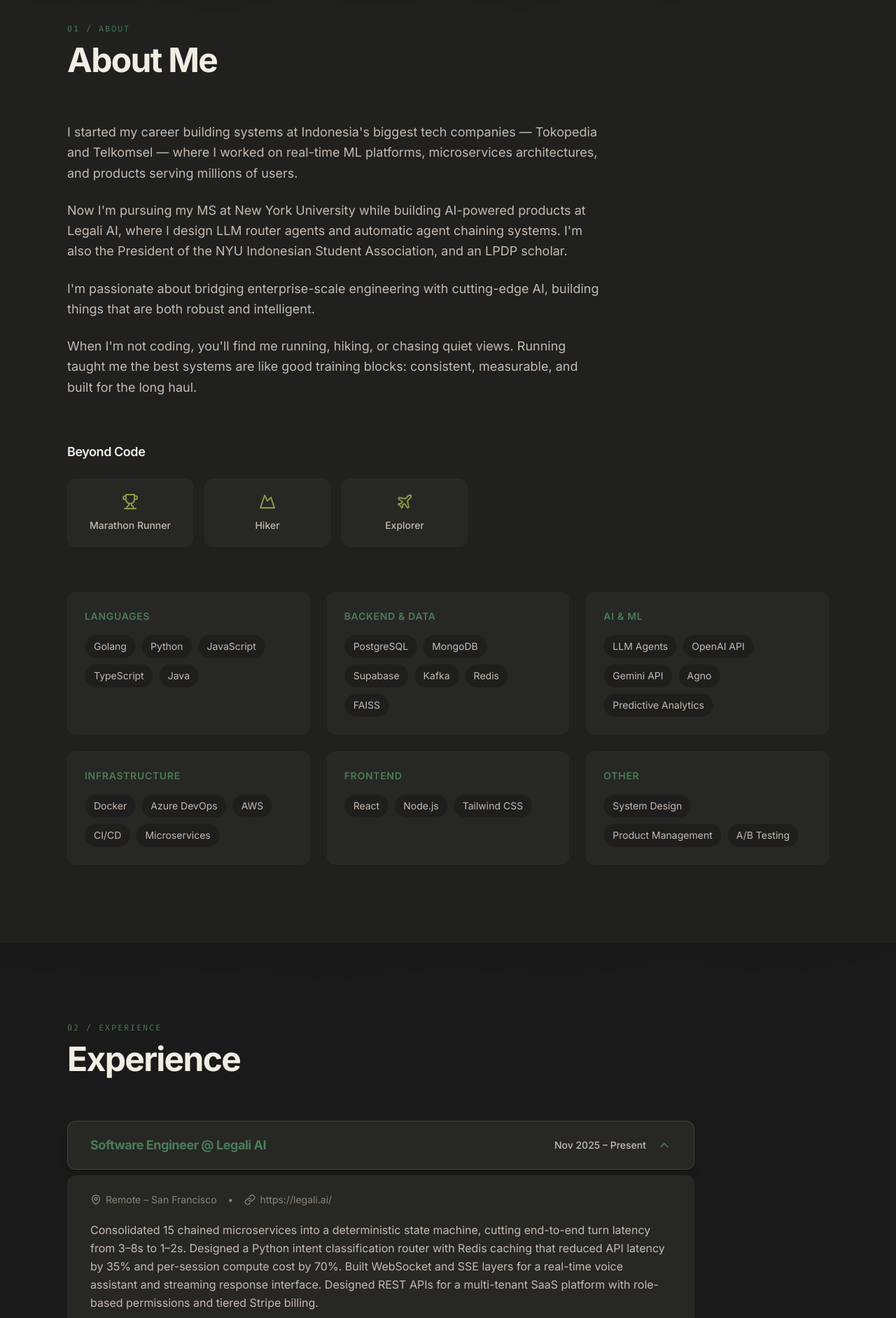
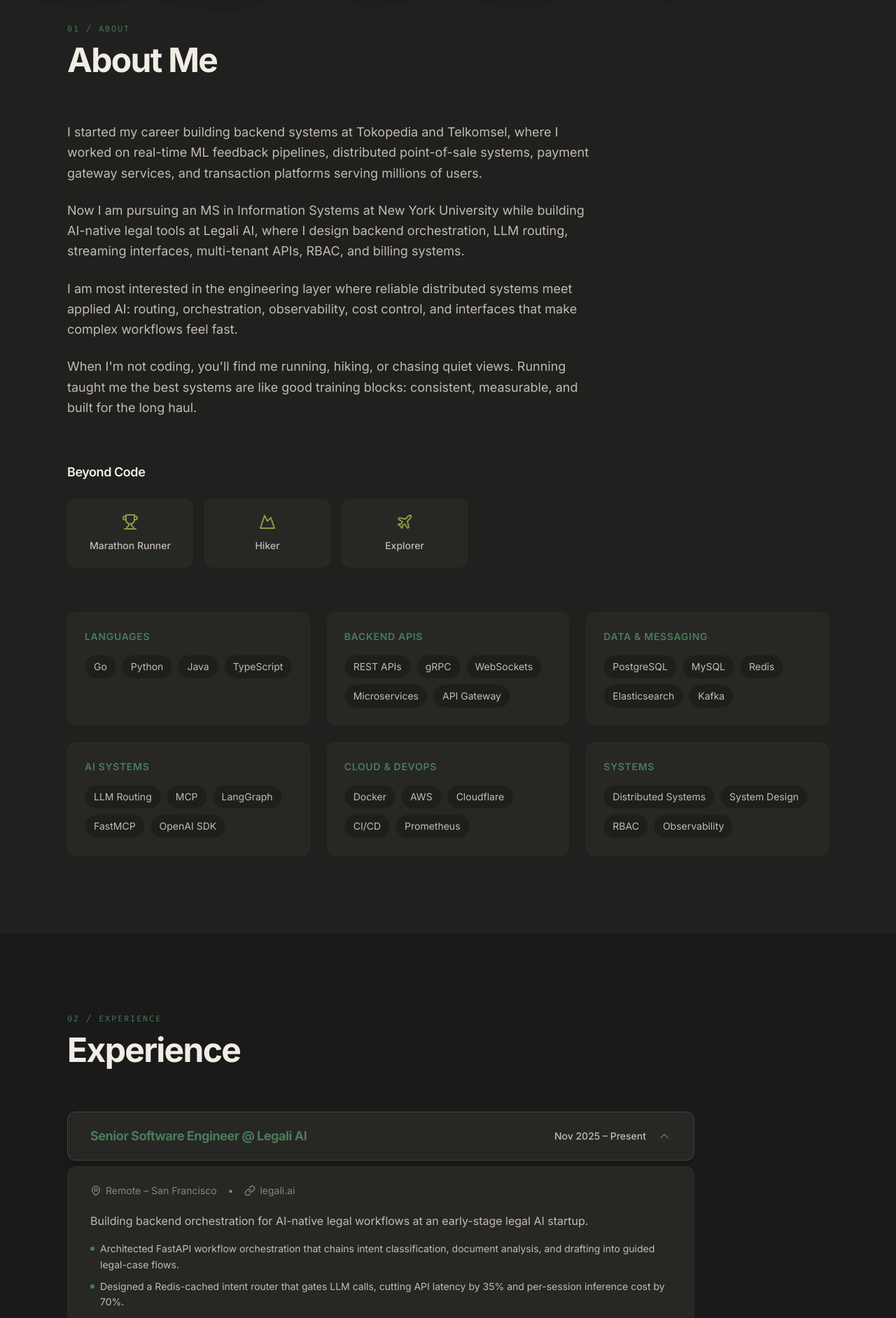
Before and after one commit to mfarhan0304/mfarhan0304.github.io, a React (Vite) app: page / in a window 1280 px wide. Shown: the part 880-2764 px from the top of the page at 70% size. Built offline with nearby package versions, Linux system fonts and the light colour scheme.

Commit message:
docs: enrich projects

```diff
--- a/eslint.config.js
+++ b/eslint.config.js
@@ -17,7 +17,8 @@
       ecmaVersion: 2020,
       globals: globals.browser,
       parserOptions: {
-        project: './tsconfig.json',
+        project: ['./tsconfig.app.json', './tsconfig.node.json'],
+        tsconfigRootDir: import.meta.dirname,
       },
     },
     plugins: {
--- a/src/components/CatalogGrid.tsx
+++ b/src/components/CatalogGrid.tsx
@@ -32,10 +32,10 @@
     [items, activeFilter]
   );
 
-  const kindLabel = (kind: CatalogKind) =>
+  const kindLabel = (kind: CatalogKind): string =>
     kind === 'Run' ? 'Run log' : 'Project';
 
-  const kindColor = (kind: CatalogKind) =>
+  const kindColor = (kind: CatalogKind): string =>
     kind === 'Run' ? 'bg-teal/10 text-teal border-teal/40' : 'bg-slate-mid/80 text-gray-300 border-slate-light/40';
 
   return (
--- a/src/components/ExperienceAccordion.tsx
+++ b/src/components/ExperienceAccordion.tsx
@@ -4,6 +4,7 @@
   role: string;
   period: string;
   description: string;
+  highlights?: string[];
   tech: string[];
   location: string;
   website: string;
@@ -15,6 +16,7 @@
   role,
   period,
   description,
+  highlights = [],
   tech,
   location,
   website,
@@ -67,9 +69,19 @@
               </>
             )}
           </div>
-          <p className="text-gray-300 mb-5 leading-relaxed">
+          <p className="text-gray-300 mb-4 leading-relaxed">
             {description}
           </p>
+          {highlights.length > 0 && (
+            <ul className="space-y-2 mb-5">
+              {highlights.map((highlight) => (
+                <li key={highlight} className="flex gap-2 text-sm text-gray-300 leading-relaxed">
+                  <span className="mt-2 h-1.5 w-1.5 shrink-0 rounded-full bg-teal" />
+                  <span>{highlight}</span>
+                </li>
+              ))}
+            </ul>
+          )}
           <div className="flex flex-wrap gap-2">
             {tech.map((item, index) => (
               <span key={index} className="px-3 py-1.5 bg-teal/10 text-teal rounded-full text-xs font-medium border border-teal/20">
--- a/src/components/RunningTrail.tsx
+++ b/src/components/RunningTrail.tsx
@@ -29,10 +29,10 @@
     drawnPath.style.strokeDashoffset = `${totalLength}`;
 
     let ticking = false;
-    const onScroll = () => {
+    const onScroll = (): void => {
       if (ticking) return;
       ticking = true;
-      requestAnimationFrame(() => {
+      requestAnimationFrame((): void => {
         const docHeight = document.documentElement.scrollHeight - window.innerHeight;
         const progress = docHeight > 0 ? Math.max(0, Math.min(1, window.scrollY / docHeight)) : 0;
 
@@ -50,7 +50,7 @@
 
     window.addEventListener('scroll', onScroll, { passive: true });
     onScroll(); // initial position
-    return () => window.removeEventListener('scroll', onScroll);
+    return (): void => window.removeEventListener('scroll', onScroll);
   }, []);
 
   return (
--- a/src/pages/Home.tsx
+++ b/src/pages/Home.tsx
@@ -1,4 +1,5 @@
 import { Github, Linkedin, Mail, MapPin, GraduationCap, Mountain, Trophy, Plane } from 'lucide-react';
+import type { RefObject } from 'react';
 import { useState, useEffect, useRef } from 'react';
 import ExperienceAccordion from '../components/ExperienceAccordion';
 import TopographicBackground from '../components/TopographicBackground';
@@ -7,42 +8,40 @@
 
 const projects = [
   {
-    title: 'Hero.je',
+    title: 'Little Lore',
     description:
-      'Non-custodial multi-chain trading app with chain-abstracted routing, gasless USDC execution via Privy and OneBalance, and delegated wallet signing for copy trading.',
+      'AI bedtime-story app with async LLM/TTS pipelines, content-safety checks, encrypted child PII, idempotent APIs, BullMQ job orchestration, Redis workers, and 200+ tests.',
+    image: '/projects/little-lore/1.png',
+    tech: ['Node.js', 'TypeScript', 'Fastify', 'Postgres', 'BullMQ', 'Redis'],
+    links: {},
+    categories: ['AI/ML', 'Backend'],
+  },
+  {
+    title: 'Hero – Web3 Social Trading Platform',
+    description:
+      'Real-time trading platform with Go microservices for order matching, delegated wallet signing, and order book updates over WebSockets; deployed on AWS and grew to a 10K+ testing waitlist.',
     image: '/projects/hero-je/1.png',
-    tech: ['Go', 'React Native', 'AWS', 'Privy', 'Web3', 'GitHub Actions'],
+    tech: ['Go', 'React Native', 'AWS', 'WebSockets', 'Wallet Signing', 'Web3'],
     links: {
       live: 'https://hero.je/',
     },
-    categories: ['Web Development', 'Web3'],
+    categories: ['Backend', 'Web3'],
   },
   {
     title: 'MarketMind MCP',
     description:
-      'Open-source MCP server for capital markets research that streams real-time market data, RSI indicators, and AI analyst commentary into any compatible client.',
+      'Python MCP server for capital markets analysis, orchestrating market data, news, and synthesis workflows with LangGraph, FastMCP, and real-time streaming into compatible clients.',
     image: '/projects/marketmind-mcp/1.png',
-    tech: ['Python', 'FastMCP', 'LangGraph', 'Pydantic AI', 'OpenAI SDK'],
+    tech: ['Python', 'FastMCP', 'LangGraph', 'OpenAI SDK', 'Streaming'],
     links: {
       github: 'https://github.com/mfarhan0304/MCP-MarketMind',
     },
     categories: ['AI/ML', 'LLM Integration'],
   },
   {
-    title: 'Nexus - BMC Stress Tester',
-    description:
-      'Full-stack LLM-powered capital readiness scorer. Backend ingests Business Model Canvas documents, runs structured OpenAI analysis to score funding readiness, and generates investor-style feedback; frontend delivers upload flow, results dashboard, and a stateful coaching chatbot.',
-    image: '/projects/nexus/3.png',
-    tech: ['React', 'TypeScript', 'Node.js', 'OpenAI API'],
-    links: {
-      live: 'https://nexus-coral-beta.vercel.app/',
-    },
-    categories: ['Web Development', 'LLM Integration'],
-  },
-  {
     title: 'Pulse of Personas',
     description:
-      'AI-powered marketing platform that transforms campaigns with real-time sentiment analysis and adaptive personalization.',
+      'Finalist project for the Bliss Group Innovation Challenge 2025: an AI-driven marketing platform with real-time sentiment analysis and adaptive ad targeting.',
     image: '/projects/pulse/1.png',
     tech: ['React', 'TypeScript', 'Node.js', 'MongoDB', 'OpenAI API'],
     links: {
@@ -52,16 +51,24 @@
     categories: ['Web Development', 'LLM Integration'],
   },
   {
-    title: 'NYU Indonesian Night',
+    title: 'Nexus - BMC Stress Tester',
     description:
-      'Interactive cultural showcase site for NYU Indonesian Night, featuring Javanese astrology, language mini-games, and storytelling to bring Indonesian heritage to life.',
-    image: '/projects/indonesian/1.png',
-    tech: ['React', 'TypeScript', 'Tailwind CSS'],
+      'LLM-powered capital readiness scorer that ingests Business Model Canvas documents, runs structured OpenAI analysis, and returns investor-style feedback through an upload flow, dashboard, and coaching chatbot.',
+    image: '/projects/nexus/3.png',
+    tech: ['React', 'TypeScript', 'Node.js', 'OpenAI API'],
     links: {
-      live: 'https://nyu-indonesian-night.vercel.app/',
-      github: 'https://github.com/mfarhan0304/nyu-indonesian-night',
+      live: 'https://nexus-coral-beta.vercel.app/',
     },
-    categories: ['Web Development'],
+    categories: ['Web Development', 'LLM Integration'],
+  },
+  {
+    title: 'Langone Health MRI Simulation',
+    description:
+      'Docker-integrated CI/CD pipeline on AWS Fargate that runs MRI simulation workloads as on-demand serverless functions and removes manual execution steps.',
+    image: '',
+    tech: ['Docker', 'AWS Fargate', 'CI/CD', 'Serverless'],
+    links: {},
+    categories: ['Infrastructure'],
   },
   {
     title: 'Twitter Content & Engagement Agent',
@@ -77,15 +84,15 @@
 ];
 
 const skillCategories = [
-  { label: 'Languages', skills: ['Golang', 'Python', 'JavaScript', 'TypeScript', 'Java'] },
-  { label: 'Backend & Data', skills: ['PostgreSQL', 'MongoDB', 'Supabase', 'Kafka', 'Redis', 'FAISS'] },
-  { label: 'AI & ML', skills: ['LLM Agents', 'OpenAI API', 'Gemini API', 'Agno', 'Predictive Analytics'] },
-  { label: 'Infrastructure', skills: ['Docker', 'Azure DevOps', 'AWS', 'CI/CD', 'Microservices'] },
-  { label: 'Frontend', skills: ['React', 'Node.js', 'Tailwind CSS'] },
-  { label: 'Other', skills: ['System Design', 'Product Management', 'A/B Testing'] },
+  { label: 'Languages', skills: ['Go', 'Python', 'Java', 'TypeScript'] },
+  { label: 'Backend APIs', skills: ['REST APIs', 'gRPC', 'WebSockets', 'Microservices', 'API Gateway'] },
+  { label: 'Data & Messaging', skills: ['PostgreSQL', 'MySQL', 'Redis', 'Elasticsearch', 'Kafka'] },
+  { label: 'AI Systems', skills: ['LLM Routing', 'MCP', 'LangGraph', 'FastMCP', 'OpenAI SDK'] },
+  { label: 'Cloud & DevOps', skills: ['Docker', 'AWS', 'Cloudflare', 'CI/CD', 'Prometheus'] },
+  { label: 'Systems', skills: ['Distributed Systems', 'System Design', 'RBAC', 'Observability'] },
 ];
 
-const useScrollReveal = () => {
+const useScrollReveal = (): RefObject<HTMLDivElement> => {
   const ref = useRef<HTMLDivElement>(null);
 
   useEffect(() => {
@@ -93,8 +100,8 @@
     if (!el) return;
 
     const observer = new IntersectionObserver(
-      (entries) => {
-        entries.forEach((entry) => {
+      (entries): void => {
+        entries.forEach((entry): void => {
           if (entry.isIntersecting) {
             entry.target.classList.add('revealed');
             observer.unobserve(entry.target);
@@ -107,7 +114,7 @@
     const children = el.querySelectorAll('.scroll-reveal');
     children.forEach((child) => observer.observe(child));
 
-    return () => observer.disconnect();
+    return (): void => observer.disconnect();
   }, []);
 
   return ref;
@@ -143,7 +150,7 @@
         <div className="max-w-5xl mx-auto px-4 sm:px-6 lg:px-8 relative z-10 w-full">
           <div className="max-w-3xl">
             <p className={`section-label mb-6 ${heroVisible ? 'clip-reveal' : 'opacity-0'}`}>
-              Runner • Software Engineer
+              Backend Engineer • AI Systems • Runner
             </p>
             <h1
               className={`text-5xl sm:text-6xl md:text-7xl lg:text-8xl font-extrabold text-white mb-2 leading-[0.95] tracking-tight ${heroVisible ? 'clip-reveal' : 'opacity-0'}`}
@@ -161,7 +168,7 @@
               className={`text-lg md:text-xl text-gray-300 max-w-xl leading-relaxed mb-4 ${heroVisible ? 'animate-fade-in-up' : 'opacity-0'}`}
               style={{ animationDelay: '0.6s' }}
             >
-              I build scalable systems and AI-powered products, then I go outside and run until my thoughts get quiet.
+              Backend engineer with 5+ years building scalable APIs, AI-native workflows, and high-volume transaction systems.
             </p>
             <p
               className={`text-gray-500 text-sm italic mb-10 ${heroVisible ? 'animate-fade-in-up' : 'opacity-0'}`}
@@ -192,7 +199,7 @@
                 <Linkedin size={22} />
               </a>
               <a
-                href="mailto:mfarhan0304@gmail.com"
+                href="mailto:m.farhan@nyu.edu"
                 className="p-3 bg-slate-mid text-gray-300 rounded-lg border border-slate-light/30 hover:border-teal hover:text-teal transition-all duration-300"
                 aria-label="Email"
               >
@@ -215,17 +222,16 @@
           </div>
           <div className="max-w-3xl mb-16 scroll-reveal" style={{ transitionDelay: '0.1s' }}>
             <p className="text-gray-300 text-lg leading-relaxed mb-6">
-              I started my career building systems at Indonesia's biggest tech companies — Tokopedia and Telkomsel — where
-              I worked on real-time ML platforms, microservices architectures, and products serving millions of users.
+              I started my career building backend systems at Tokopedia and Telkomsel, where I worked on real-time ML feedback pipelines,
+              distributed point-of-sale systems, payment gateway services, and transaction platforms serving millions of users.
             </p>
             <p className="text-gray-300 text-lg leading-relaxed mb-6">
-              Now I'm pursuing my MS at New York University while building AI-powered products at Legali AI,
-              where I design LLM router agents and automatic agent chaining systems. I'm also the President of the
-              NYU Indonesian Student Association, and an LPDP scholar.
+              Now I am pursuing an MS in Information Systems at New York University while building AI-native legal tools at Legali AI,
+              where I design backend orchestration, LLM routing, streaming interfaces, multi-tenant APIs, RBAC, and billing systems.
             </p>
             <p className="text-gray-300 text-lg leading-relaxed mb-6">
-              I'm passionate about bridging enterprise-scale engineering with cutting-edge AI, building things
-              that are both robust and intelligent.
+              I am most interested in the engineering layer where reliable distributed systems meet applied AI: routing,
+              orchestration, observability, cost control, and interfaces that make complex workflows feel fast.
             </p>
             <p className="text-gray-300 text-lg leading-relaxed">
               When I'm not coding, you'll find me running, hiking, or chasing quiet views.
@@ -280,42 +286,64 @@
           </div>
           <div className="max-w-4xl scroll-reveal" style={{ transitionDelay: '0.1s' }}>
             <ExperienceAccordion
-              role="Software Engineer @ Legali AI"
+              role="Senior Software Engineer @ Legali AI"
               period="Nov 2025 – Present"
-              description="Consolidated 15 chained microservices into a deterministic state machine, cutting end-to-end turn latency from 3–8s to 1–2s. Designed a Python intent classification router with Redis caching that reduced API latency by 35% and per-session compute cost by 70%. Built WebSocket and SSE layers for a real-time voice assistant and streaming response interface. Designed REST APIs for a multi-tenant SaaS platform with role-based permissions and tiered Stripe billing."
-              tech={['Go', 'TypeScript', 'Cloudflare Workers', 'Python', 'Redis', 'WebSocket', 'SSE', 'Stripe']}
+              description="Building backend orchestration for AI-native legal workflows at an early-stage legal AI startup."
+              highlights={[
+                'Architected FastAPI workflow orchestration that chains intent classification, document analysis, and drafting into guided legal-case flows.',
+                'Designed a Redis-cached intent router that gates LLM calls, cutting API latency by 35% and per-session inference cost by 70%.',
+                'Launched multi-tenant REST APIs with RBAC and Stripe billing across 3 pricing tiers, moving the platform from free-only to its first paid customers.',
+                'Engineered WebSocket and streaming layers for a real-time voice assistant, increasing average live intake session length by 15%.',
+              ]}
+              tech={['Python', 'FastAPI', 'Redis', 'REST APIs', 'WebSockets', 'LLM Routing', 'RBAC', 'Stripe']}
               location="Remote – San Francisco"
-              website="https://legali.ai/"
+              website="legali.ai"
               isOpen={openExperience === 0}
               onToggle={() => toggleExperience(0)}
             />
             <ExperienceAccordion
-              role="Product Engineer @ Telkomsel"
+              role="Software Engineer @ Telkomsel"
               period="Jan 2022 – Sep 2024"
-              description="Led development of a PoS system that improved transaction speed by 29%. Transitioned architecture to microservices, accelerating development cycles by 40%. Built a voucher system that doubled revenue. Drove 17% engagement improvement through A/B testing."
-              tech={['Java', 'PostgreSQL', 'Docker', 'Azure DevOps', 'Firebase', 'Microservices']}
-              location="Jakarta, Indonesia"
-              website="https://www.telkomsel.com"
+              description="Built transaction-heavy backend systems for Indonesia's largest mobile operator, supporting retail, voucher, and payment workflows."
+              highlights={[
+                'Led cross-team delivery for a Java Spring Boot/PostgreSQL distributed POS system across 5 teams, increasing peak-load throughput by 29% and reducing checkout failures by 40%.',
+                'Built a voucher distribution system processing 2M+ monthly transactions and supporting higher voucher activation volume.',
+                'Led architecture reviews for payment gateway services handling 500+ TPS at peak, aligning tradeoffs across teams to ship 2 major releases on schedule.',
+                'Owned Prometheus/Grafana observability across 5+ payment services, reducing incident detection time from hours to minutes.',
+              ]}
+              tech={['Java', 'Spring Boot', 'PostgreSQL', 'Docker', 'API Gateway', 'Prometheus', 'Grafana']}
+              location="Indonesia"
+              website="www.telkomsel.com"
               isOpen={openExperience === 1}
               onToggle={() => toggleExperience(1)}
             />
             <ExperienceAccordion
               role="Associate Software Engineer @ Tokopedia"
               period="Apr 2021 – Jan 2022"
-              description="Built a real-time ML feedback platform using Kafka. Streamlined A/B testing workflow, cutting experiment setup time by 50%. Implemented zero-downtime deployment strategies. Optimized FAISS-based recommendation system, improving CTR by 3%."
-              tech={['Golang', 'Kafka', 'FAISS', 'Cassandra', 'Linux']}
-              location="Jakarta, Indonesia"
-              website="https://www.tokopedia.com"
+              description="Worked on experimentation and recommendation infrastructure for Indonesia's first e-commerce unicorn."
+              highlights={[
+                'Engineered a config-driven Go backend for A/B experiment management, replacing multi-minute deploy cycles with near-instant config updates across 5+ active experiments.',
+                'Optimized large-dataset retrieval across 100M+ user profiles using FAISS vector search and Cassandra query tuning, lifting recommendation CTR by 3%.',
+                'Architected a Kafka real-time ML feedback pipeline delivering sub-minute model signals to recommendation systems serving 100M+ monthly users.',
+              ]}
+              tech={['Go', 'Kafka', 'FAISS', 'Cassandra', 'A/B Testing', 'ML Systems']}
+              location="Indonesia"
+              website="www.tokopedia.com"
               isOpen={openExperience === 2}
               onToggle={() => toggleExperience(2)}
             />
             <ExperienceAccordion
               role="Junior Software Engineer @ Pinhome"
               period="Jul 2020 – Apr 2021"
-              description="Automated iOS deployment with GitLab CI/CD and Fastlane, cutting release times by 70%. Reduced bugs by 60% with test coverage tooling and improved property search speed by optimizing Elasticsearch."
-              tech={['CI/CD', 'Fastlane', 'Flutter', 'Elasticsearch', 'Python']}
-              location="Jakarta, Indonesia"
-              website="https://www.pinhome.id"
+              description="Improved search and release workflows for an Indonesian proptech platform."
+              highlights={[
+                'Tuned Elasticsearch indexing and query patterns, cutting search response times by 20% on the consumer-facing property search API.',
+                'Automated mobile release workflows with GitLab CI/CD and Fastlane, reducing release-day engineering time.',
+                'Added line-level test coverage visibility to merge requests, helping reduce QA rejection on mobile tickets.',
+              ]}
+              tech={['Elasticsearch', 'GitLab CI/CD', 'Fastlane', 'Flutter', 'Python']}
+              location="Indonesia"
+              website="www.pinhome.id"
               isOpen={openExperience === 3}
               onToggle={() => toggleExperience(3)}
             />
@@ -361,7 +389,7 @@
                   <p className="text-teal font-medium mb-2">MS in Information Systems</p>
                   <p className="text-gray-300 text-sm mb-3">GPA: 3.8 / 4.0</p>
                   <p className="text-gray-500 text-sm">
-                    <span className="text-gray-300 font-medium">Relevant Courses:</span> Operating Systems, Database Systems, Machine Learning, Predictive Analytics
+                    <span className="text-gray-300 font-medium">Relevant Courses:</span> Operating Systems, Database Systems, Machine Learning, Predictive Analytics, Distributed Systems
                   </p>
                 </div>
               </div>
@@ -400,7 +428,7 @@
           </div>
           <div className="max-w-2xl scroll-reveal" style={{ transitionDelay: '0.1s' }}>
             <p className="text-gray-300 text-lg mb-10 leading-relaxed">
-              If you want to build something ambitious, or you’re in NYC and want to talk systems over a run, reach out.
+              If you want to build reliable backend systems, AI-native products, or transaction-heavy platforms, reach out.
             </p>
             <div className="flex flex-col sm:flex-row items-start gap-6 mb-10">
               <div className="flex items-center gap-2 text-gray-300">
@@ -410,11 +438,11 @@
             </div>
             <div className="flex flex-wrap gap-4">
               <a
-                href="mailto:mfarhan0304@gmail.com"
+                href="mailto:m.farhan@nyu.edu"
                 className="btn-primary inline-flex items-center gap-2"
               >
                 <Mail size={20} />
-                Let's Collaborate!
+                m.farhan@nyu.edu
               </a>
               <a
                 href="https://github.com/mfarhan0304"
```
Also changed, not shown: src/components/Layout.tsx (+8 -9 lines), src/components/MuseumGallery.tsx (+12 -12 lines), 8 other files (tests, documents, lock files or other folders).
